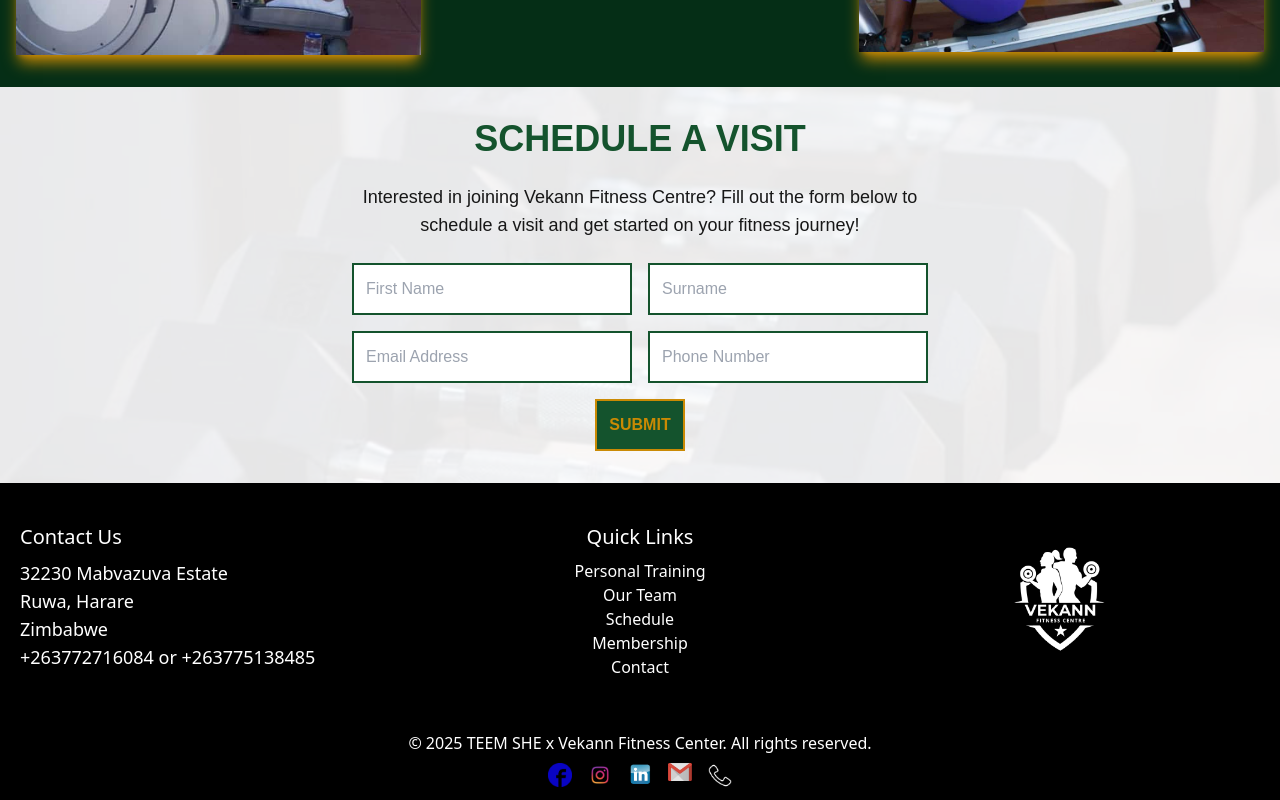
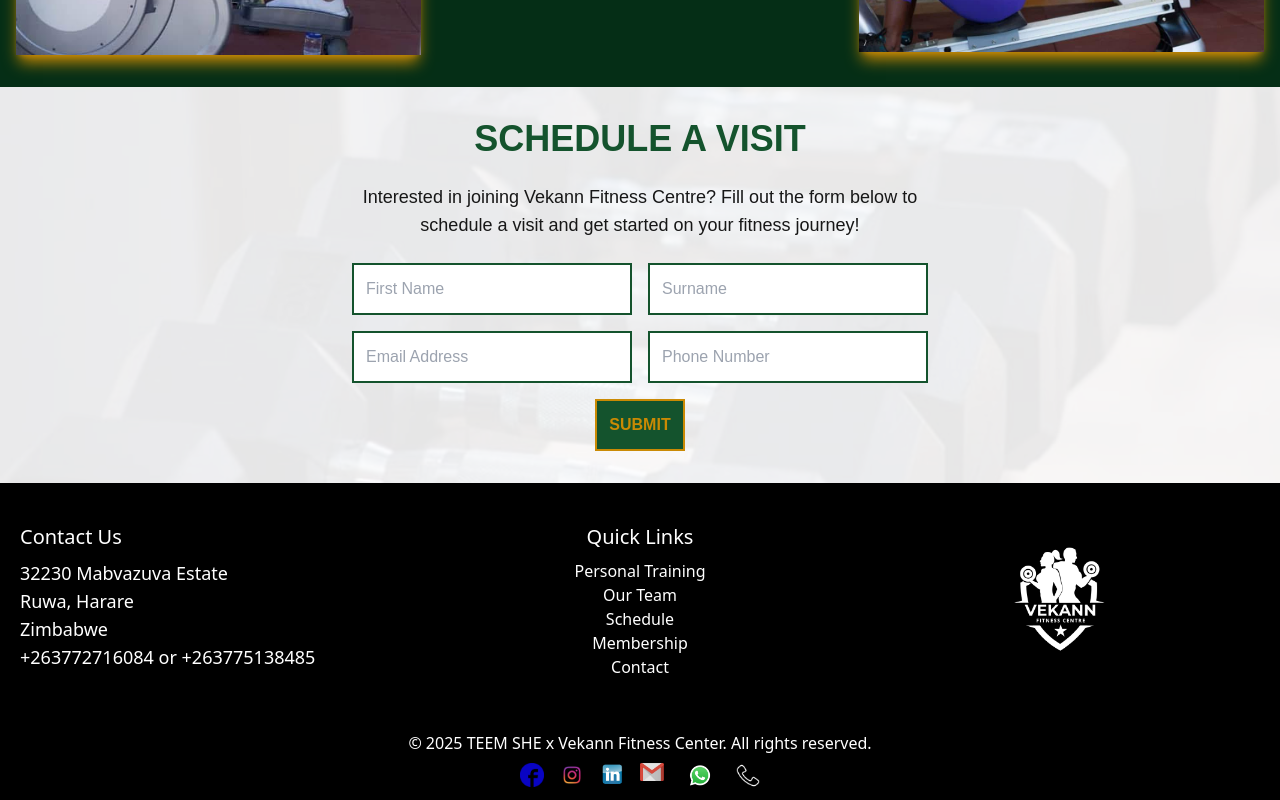
Before and after one commit to Masimbakutendaishe/VekannFitnessCentre, a Next.js app: page / in a window 1280 px wide. Shown: the part 1679-2479 px from the top of the page. Built offline with nearby package versions, Linux system fonts and the light colour scheme.

Commit message:
Update Footer.js

```diff
--- a/comps/Footer.js
+++ b/comps/Footer.js
@@ -50,6 +50,9 @@
                     <a href="mailto:info@vekannfitness.com">
                         <Image src="/gmailicon.png" alt="Gmail" width={24} height={24} />
                     </a>
+                    <a href="mailto:info@vekannfitness.com">
+                        <Image src="/whatsapp.png" alt="Gmail" width={40} height={40} />
+                    </a>
                     <a href="tel:+263772716084">
                         <Image src="/phone.png" alt="Contact Number" width={24} height={24} />
                     </a>
```
